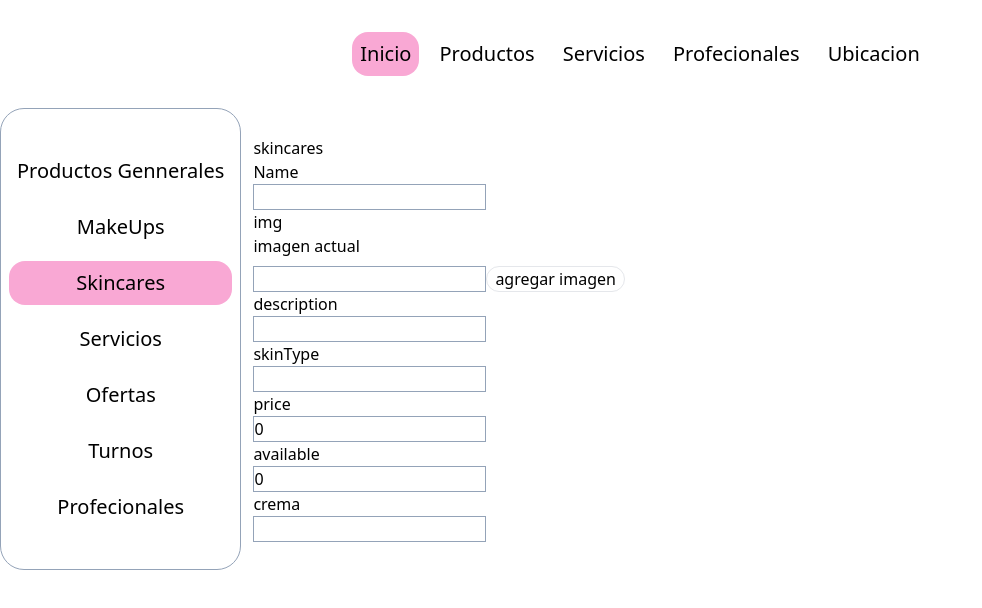
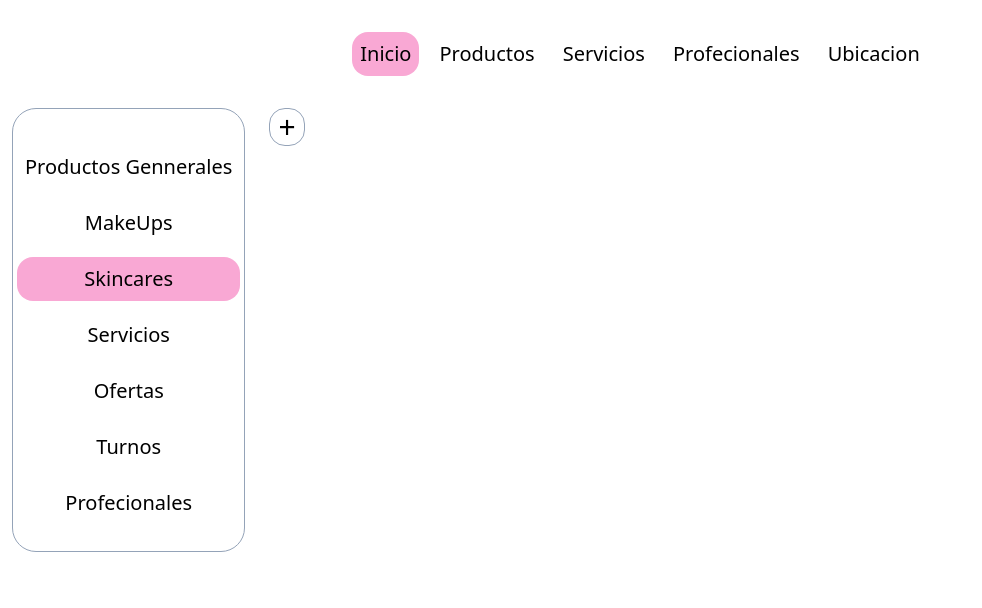
Before and after one commit to CarlosLagos29/FrontDaiTec_dev, a Vue app: page /superAdmin in a window 1280 px wide. Both pictures are taken after a click on the button "Skincares". Shown: the top 608 px of the page, without its empty margins (0-982 px from the left). Built offline with nearby package versions, Linux system fonts and the light colour scheme.

Commit message:
adicion del db de productos generales al admin

```diff
--- a/src/App.vue
+++ b/src/App.vue
@@ -6,7 +6,6 @@ import SearchBar from './components/navBar/SearchBar.vue'
 
 const route = useRoute();
     const superAdmin = computed(() =>{
-        console.log(route.fullPath);
         return route.path == '/superAdmin'
 
     })
--- /dev/null
+++ b/src/components/SuperAdmin/SkincaresDb/CreateSkincare.vue
@@ -0,0 +1,138 @@
+<script setup>
+import { ref } from 'vue';
+import axios from 'axios';
+import { BASE_URL } from '@/GlobalState/store';
+const skincare = ref({
+    name: "",
+    img: [],
+    description: "",
+    skinType: "",
+    price: 0,
+    available: 0,
+    crema: "",
+    discount: null
+});
+
+const currentImage = ref("");
+
+const isDiscount = ref(false);
+
+const handlerChange = (event) => {
+    event.preventDefault();
+    const name = event.target.name;
+    const valor = event.target.value;
+
+    skincare.value[name] = valor
+    console.log(skincare.value[name]);
+}
+
+const handlerImage = (event) => {
+    event.preventDefault();
+    currentImage.value = event.target.value;
+};
+
+const setImage = (event) => {
+    event.preventDefault();
+    skincare.value.img = [...skincare.value.img, currentImage.value];
+    currentImage.value = "";
+};
+const deleteImage = (event) => {
+    event.preventDefault();
+    const deletedImage = skincare.value.img?.filter((i) => i !== event.target.value);
+    skincare.value.img = deletedImage;
+};
+
+const discount = (event) =>{
+    event.preventDefault()
+    if(isDiscount){
+        delete skincare.value.discount
+    }
+    if(skincare.value.discount){
+        console.log(skincare.value.discount)
+    }
+    else{
+        console.log("no existe")
+    }
+    isDiscount.value = !isDiscount.value
+}
+
+const setDiscount = (event) => {
+    event.preventDefault();
+    skincare.value.discount = {
+        ofert: true,
+        percent: event.target.value
+    }
+}
+
+const submit = async (event) => {
+    try {
+        event.preventDefault();
+        await axios.post(`${BASE_URL}products/skincares/`, skincare.value);
+        skincare.value = {
+            name: "",
+            img: [],
+            description: "",
+            skinType: "",
+            price: 0,
+            available: 0,
+            crema: ""
+        }
+    } catch (error) {
+        console.error(error)
+    }
+};
+</script>
+
+<template>
+    <form class="flex flex-col gap-y-2 m-2" action="" @submit.prevent="submit">
+
+        <section class="flex justify-end">
+            <button class="border border-slate-400 rounded-full px-2 " type="submit"> Agregar Producto </button>
+        </section>
+
+        <label>Nombre: {{ skincare.name }}</label>
+        <input class="border border-slate-400 px-2 py-1 rounded-2xl" type="text" name="name" v-model="skincare.name"
+            @change="handlerChange" @keydown.enter.prevent>
+
+        <label>Tipo de piel</label>
+        <input class="border border-slate-400 px-2 py-1  rounded-2xl" type="text" name="skinType"
+            v-model="skincare.skinType" @change="handlerChange" @keydown.enter.prevent>
+
+        <label>Crema</label>
+        <input class="border border-slate-400 px-2 py-1  rounded-2xl" type="text" name="crema" v-model="skincare.crema"
+            @change="handlerChange" @keydown.enter.prevent>
+
+        <label>Precio</label>
+        <input class="border border-slate-400 px-2 py-1  rounded-2xl" type="number" name="price"
+            v-model="skincare.price" @change="handlerChange" @keydown.enter.prevent>
+
+        <button @click="discount">
+            <span v-if="!isDiscount">Añadir Descuento</span>
+            <span v-else>Eliminar Descuento</span>
+        </button>
+        <section v-if="isDiscount">
+            <label> Descuento </label>
+            <input class="border border-slate-400 px-2 py-1  rounded-2xl" type="number" name="discount"
+            v-model="skincare.discount" @change="setDiscount" @keydown.enter.prevent>
+        </section>
+
+        <label>Disponibilidad</label>
+        <input class="border border-slate-400 px-2 py-1  rounded-2xl" type="number" name="available"
+            v-model="skincare.available" @change="handlerChange" @keydown.enter.prevent>
+
+        <label>Descripcion</label>
+        <textarea name="description" class="border border-slate-400 px-2 py-1  rounded-2xl" type="text"
+            v-model="skincare.description" @change="handlerChange" cols="200" rows="10"></textarea>
+
+        <label>Imagenes</label>
+        <input class=" border border-slate-400 px-2 py-1  rounded-2xl " type="text" name="img" v-model="currentImage"
+            @keyup.enter="setImage" @change="handlerImage" @keydown.enter.prevent >
+        <button class="border rounded-full px-2 border-slate-400" @click="setImage"> Agregar imagen </button>
+        <section class=" flex flex-row gap-2 max-w-screen-2xl overflow-scroll">
+            <ul class="flex flex-col border border-slate-400 rounded-2xl p-2" v-for="(image, index) in skincare.img ">
+                <button class=" text-red-500 border rounded-full px-2" :value="image" @click="deleteImage"> X </button>
+                <img class=" size-64" :key="index" :src="image" :alt="image">
+            </ul>
+        </section>
+    </form>
+</template>
--- a/src/components/SuperAdmin/SkincaresDb/SkinCaresDb.vue
+++ b/src/components/SuperAdmin/SkincaresDb/SkinCaresDb.vue
@@ -1,60 +1,20 @@
 <script setup>
-import { ref } from 'vue';
+    import CreateSkincare from "./CreateSkincare.vue"
+    import { ref } from "vue";
 
-    const skincare = ref({
-        name: "",
-        img:[],
-        description: "",
-        skinType: "",
-        price: 0,
-        available: 0,
-        crema: ""
-    })
-    const currentImage = ref("")
-    const handlerChange = (event)=>{
-        const name = event.target.name;
-        const valor = event.target.value;
+    const create = ref(false)
 
-        skincare.value[name] = valor
-        console.log(skincare.value);
-    }
-    const handlerImage = (event)=>{
-        currentImage.value = event.target.value;
-    }
-
-    const setImage = ()=>{
-        skincare.value.img = [...skincare.value.img, currentImage.value];
-        currentImage.value = "";
-    }
-    const deleteImage = (event) =>{
-        const deletedImage = skincare.value.img?.filter((i) => i !== event.target.value);
-        skincare.value.img = deletedImage;
+    const handlercreate = () =>{
+        create.value = !create.value
     }
 </script>
 
 <template>
     <div>
-        <h1>skincares</h1>
-        <h2>Name</h2>
-        <input class="border border-slate-400" type="text" name="name" v-model="skincare.name" @change="handlerChange">
-        <h2>img</h2>
-        <h1> imagen actual {{ currentImage }}</h1>
-        <ul class="flex gap-2" v-for="(image, index) in skincare.img ">
-            <button class=" text-red-500 border rounded-full px-2" :value="image" @click="deleteImage"> X </button>
-            <li :key="index">{{ image }}</li>
-        </ul>
-        <input class=" mt-2 border border-slate-400" type="text" name="img" v-model="currentImage" @keyup.enter="setImage" @change="handlerImage">
-        <button class="border rounded-full px-2" @click="setImage"> agregar imagen </button>
-        <h2>description</h2>
-        <input class="border border-slate-400" type="text" name="description" v-model="skincare.description" @change="handlerChange">
-        <h2>skinType</h2>
-        <input class="border border-slate-400" type="text" name="skinType" v-model="skincare.skinType" @change="handlerChange">
-        <h2>price</h2>
-        <input class="border border-slate-400" type="number" name="price" v-model="skincare.price" @change="handlerChange">
-        <h2>available</h2>
-        <input class="border border-slate-400" type="number" name="available" v-model="skincare.available" @change="handlerChange">
-        <h2>crema</h2>
-        <input class="border border-slate-400" type="text" name="crema" v-model="skincare.crema" @change="handlerChange">
-
+        <button class=" border border-slate-400 rounded-2xl text-3xl px-2" @click="handlercreate">
+            <span v-if="!create"> + </span>
+            <span v-else> x </span>
+         </button>
+        <CreateSkincare v-show="create"/>
     </div>
 </template>
--- a/src/components/SuperAdmin/SuperAdmin.vue
+++ b/src/components/SuperAdmin/SuperAdmin.vue
@@ -14,11 +14,12 @@ const store = useStore()
 
 
 <template>
-    <div class="flex items-center">
-        <nav class=" flex justify-start border border-slate-400 p-2 rounded-3xl mr-3">
+    <div class="flex mx-3 gap-6">
+        <nav class="  border border-slate-400 p-1 rounded-3xl max-h-[444px]">
             <navBarSuperAdmin />
         </nav>
         <section>
+
             <Generals v-if="store.state.currentDashboard  === 'Productos Gennerales'"/>
             <MakeUps v-if="store.state.currentDashboard  === 'MakeUps'"/>
             <Oferts v-if="store.state.currentDashboard  === 'Ofertas'"/>
```
